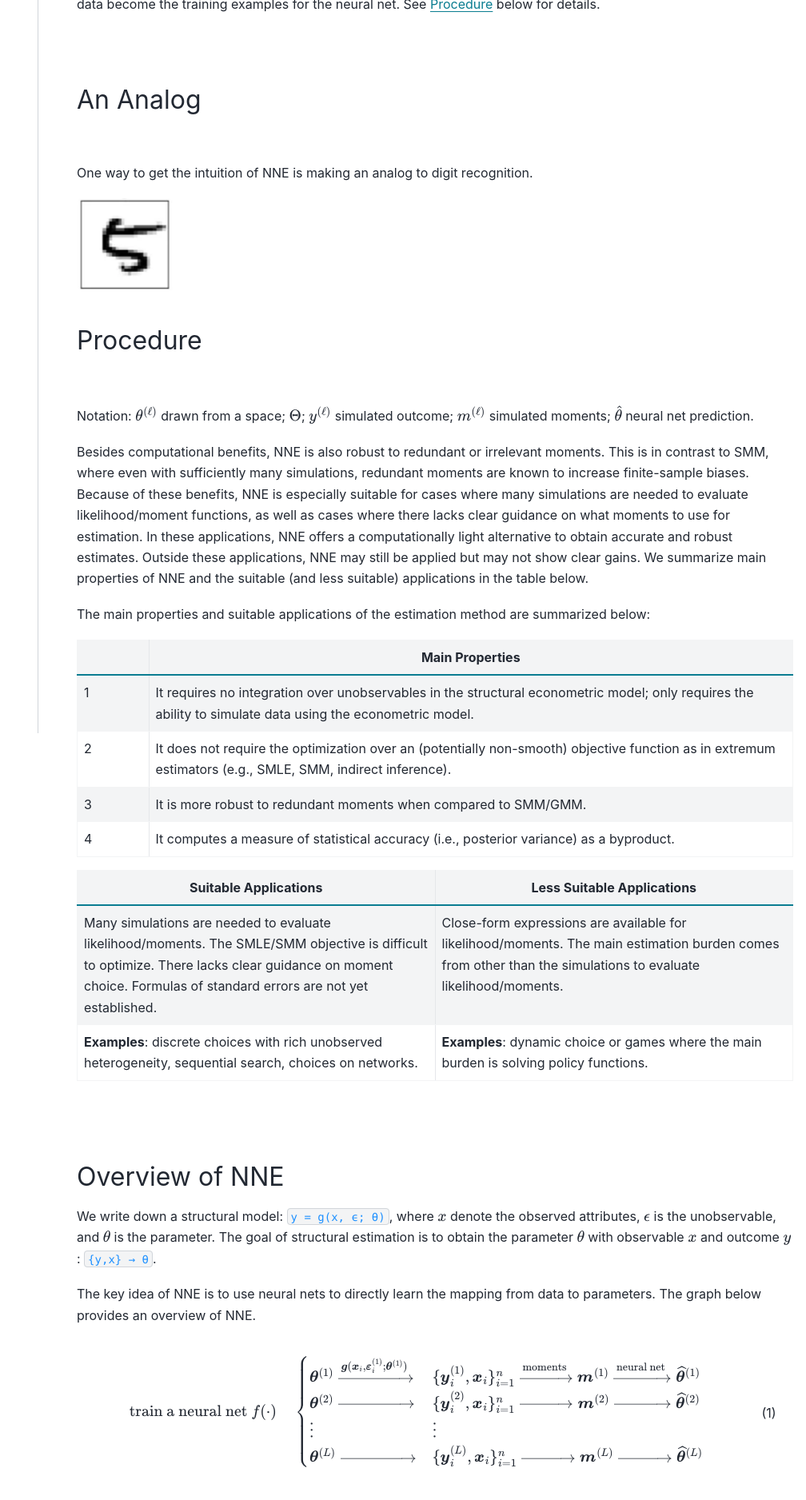
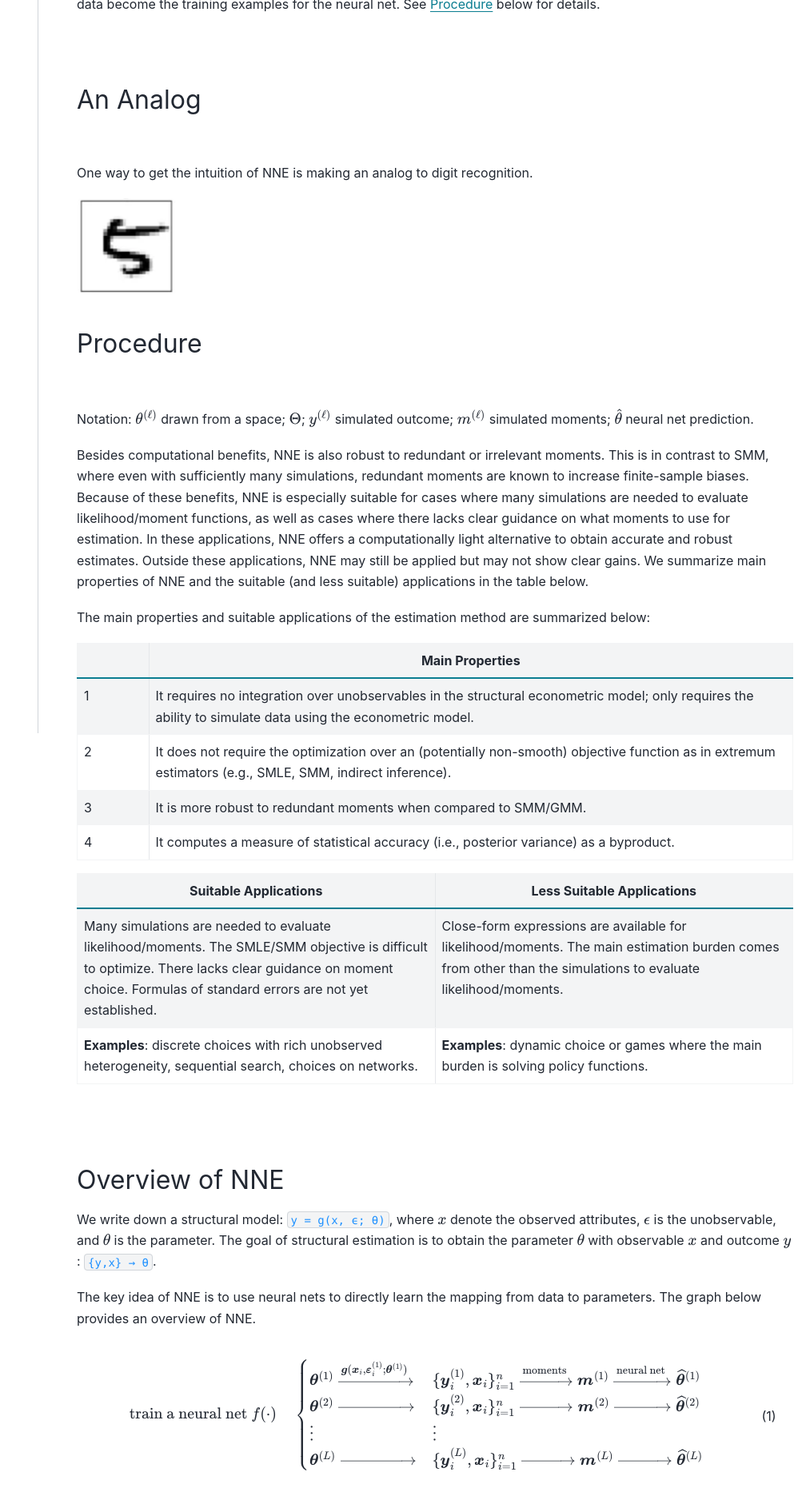
Before and after one commit to nnehome/nnehome.github.io, a Sphinx documentation site: the page built from docs/source/home/home.rst, in a window 1280 px wide. Shown: the part 952-2828 px from the top of the page at 80% size, without its empty margins (272-1280 px from the left). Built offline with Sphinx 7.4.7 and the PyData theme 0.15.4, drawn with Linux system fonts in a browser that asks for light colours.

Commit message:
some change

```diff
--- a/docs/source/home/home.rst
+++ b/docs/source/home/home.rst
@@ -38,7 +38,7 @@ An Analog
 One way to get the intuition of NNE is making an analog to digit recognition.
 
 .. image:: digit_5.png
-  :width: 120
+  :scale: 80%
 
 
 
```
